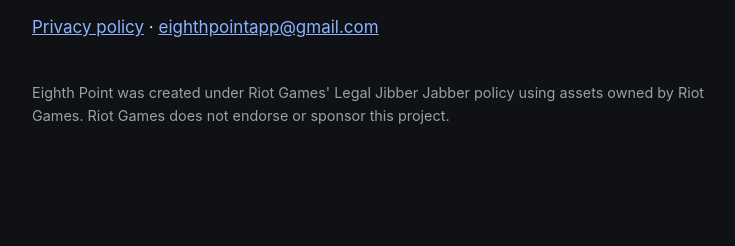
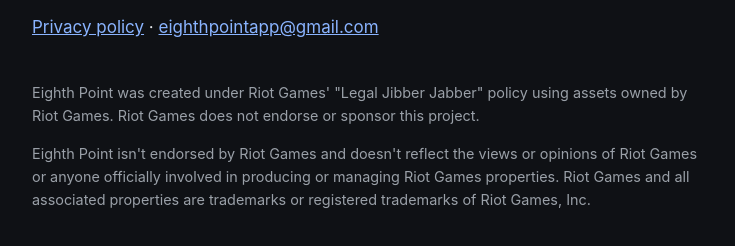
Before and after one commit to Eighth-Point/eighth-point.github.io, a plain HTML site: page index.html in a window 1280 px wide. Shown: the part 114-360 px from the top of the page, without its empty margins (268-1003 px from the left). Drawn offline with Linux system fonts and the light colour scheme.

Commit message:
Both Riot notices on the landing page (RC-182)
Co-Authored-By: Claude Fable 5.1 <noreply@anthropic.com>

```diff
--- a/index.html
+++ b/index.html
@@ -15,6 +15,7 @@
   ul { padding-left: 1.25rem; }
   li { margin: 4px 0; }
   .fine { color: #9aa0a8; font-size: 0.9rem; margin-top: 40px; }
+  .fine + .fine { margin-top: 0; }
 </style>
 </head>
 <body>
@@ -22,7 +23,8 @@
 <h1>Eighth Point</h1>
 <p>A free iPhone companion for in-person Riftbound play.</p>
 <p><a href="privacy/">Privacy policy</a> · <a href="mailto:eighthpointapp@gmail.com">eighthpointapp@gmail.com</a></p>
-<p class="fine">Eighth Point was created under Riot Games' Legal Jibber Jabber policy using assets owned by Riot Games. Riot Games does not endorse or sponsor this project.</p>
+<p class="fine">Eighth Point was created under Riot Games' "Legal Jibber Jabber" policy using assets owned by Riot Games. Riot Games does not endorse or sponsor this project.</p>
+<p class="fine">Eighth Point isn't endorsed by Riot Games and doesn't reflect the views or opinions of Riot Games or anyone officially involved in producing or managing Riot Games properties. Riot Games and all associated properties are trademarks or registered trademarks of Riot Games, Inc.</p>
 </main>
 </body>
 </html>
```
